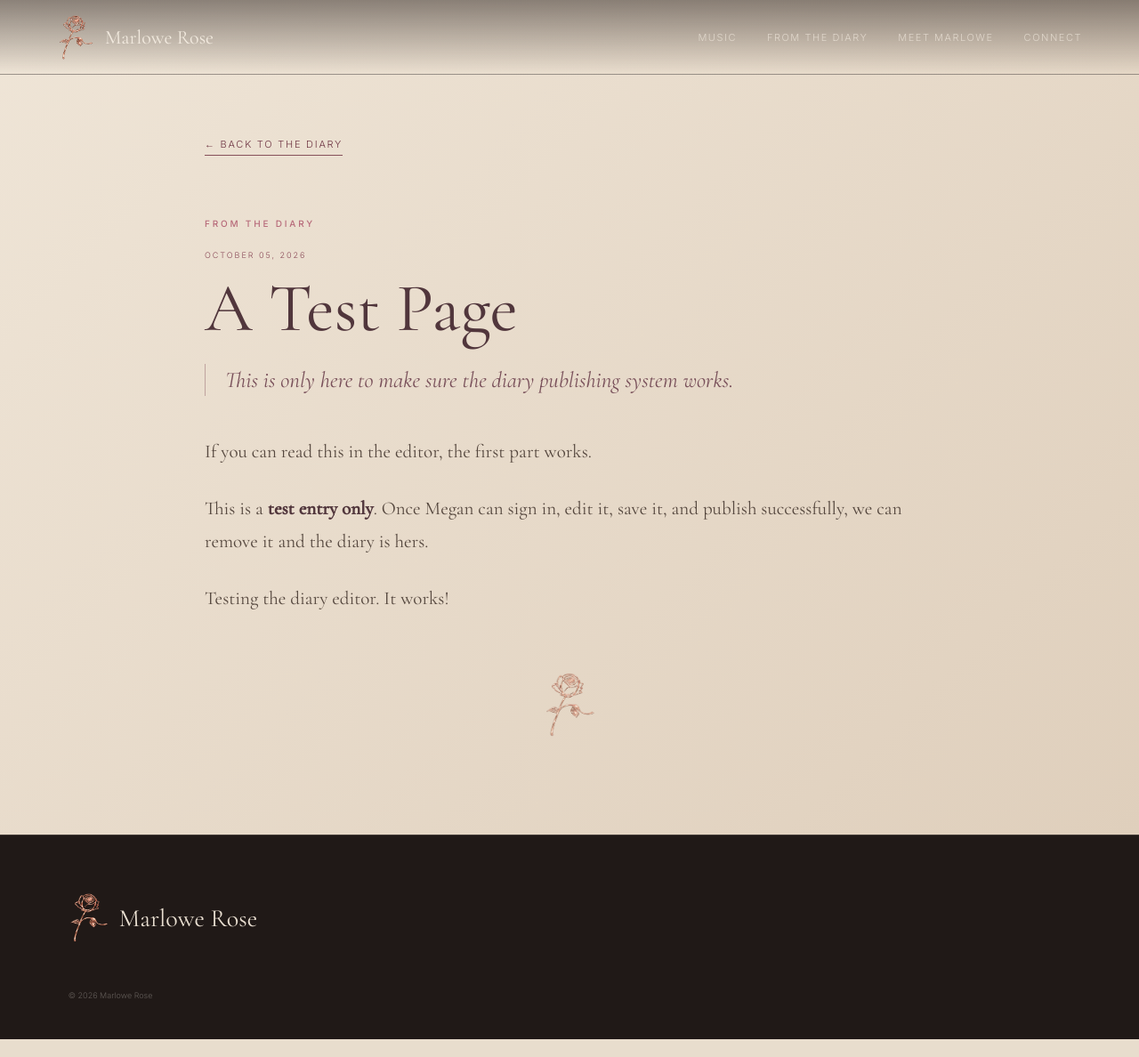
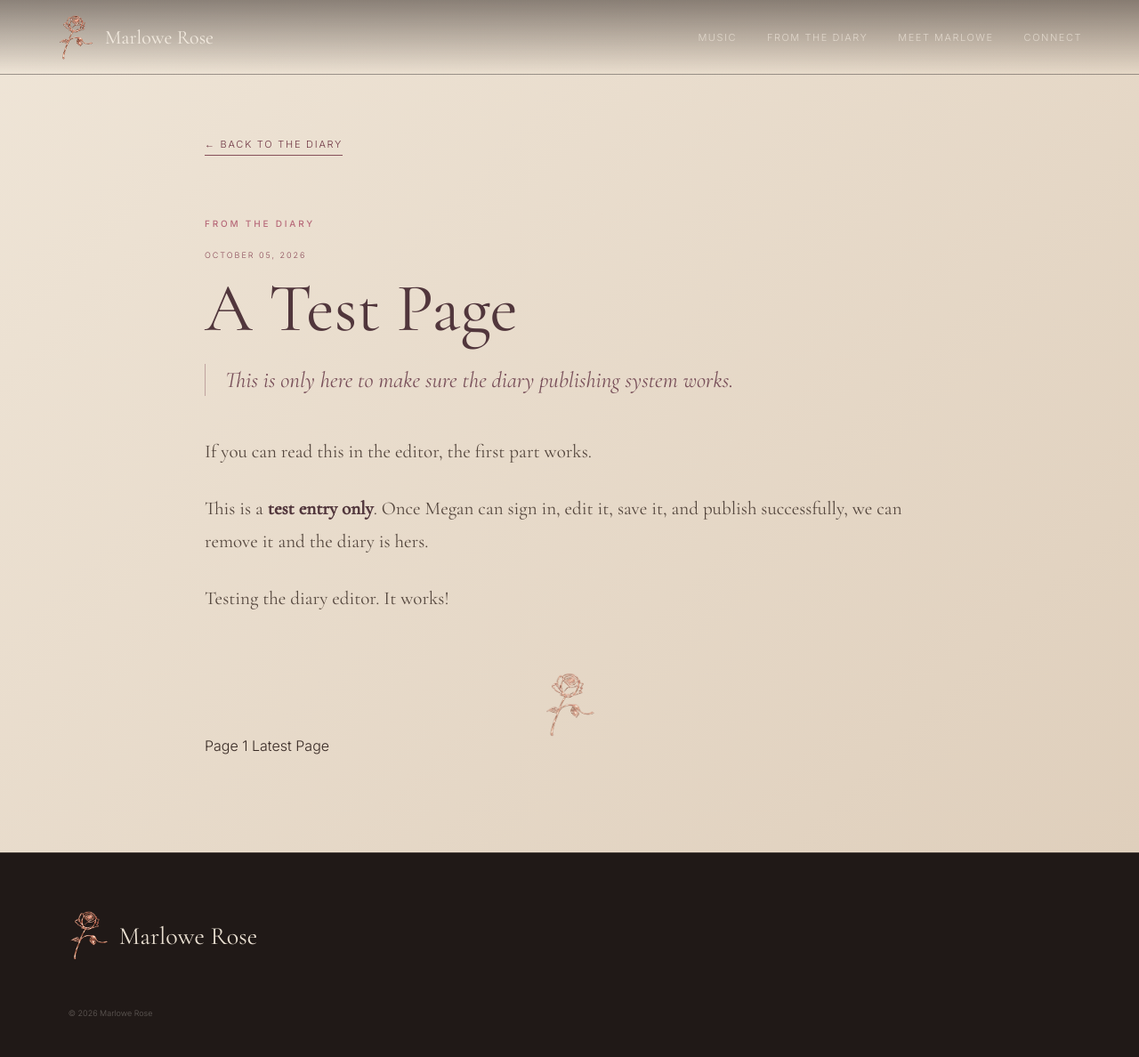
Before and after one commit to ransomblack/marlowe-rose-music, a Jekyll site: the page built from _diary/test-entry.md, in a window 1280 px wide. Shown: the whole page at 89% size. Built offline with Jekyll 4.4.1, drawn with Linux system fonts in a browser that asks for light colours.

Commit message:
Add diary page-turn navigation

```diff
--- a/_layouts/diary-entry.html
+++ b/_layouts/diary-entry.html
@@ -23,6 +23,28 @@
     {% if page.excerpt %}<p class="entry-deck">{{ page.excerpt }}</p>{% endif %}
     <div class="entry-body">{{ content }}</div>
     <img src="{{ '/assets/marlowe-rose-logo.png' | relative_url }}" alt="" class="entry-rose">
+    {% assign entries = site.diary | sort: "date" %}
+    {% for entry in entries %}
+      {% if entry.url == page.url %}
+        {% assign current_index = forloop.index0 %}
+        {% assign page_number = forloop.index %}
+      {% endif %}
+    {% endfor %}
+    {% assign previous_index = current_index | minus: 1 %}
+    {% assign next_index = current_index | plus: 1 %}
+    <nav class="page-turns" aria-label="Diary pages">
+      {% if current_index > 0 %}
+        {% assign previous = entries[previous_index] %}
+        <a href="{{ previous.url | relative_url }}">← Previous Page</a>
+      {% else %}<span></span>{% endif %}
+      <span class="page-count">Page {{ page_number }}</span>
+      {% if next_index < entries.size %}
+        {% assign next = entries[next_index] %}
+        <a href="{{ next.url | relative_url }}">Next Page →</a>
+      {% else %}
+        <a href="{{ '/diary.html#entries' | relative_url }}">Latest Page</a>
+      {% endif %}
+    </nav>
   </article>
 </main>
 <footer id="connect"><div class="footer-brand"><img src="{{ '/assets/marlowe-rose-logo.png' | relative_url }}" alt=""><span>Marlowe Rose</span></div><p>© 2026 Marlowe Rose</p></footer>
```
